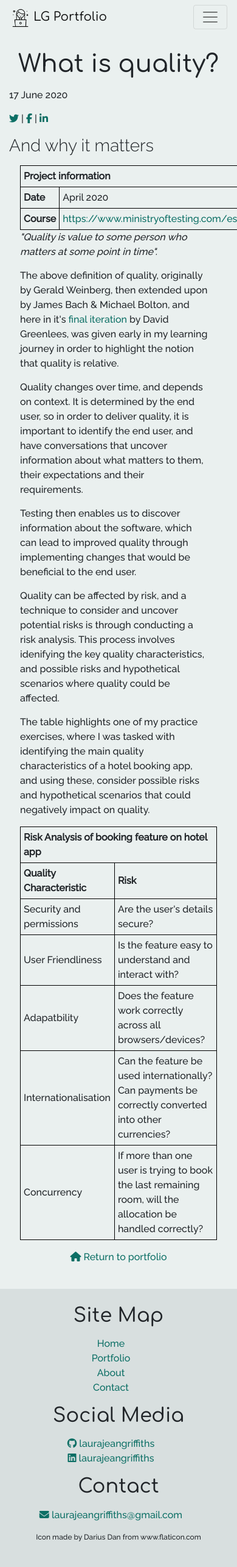
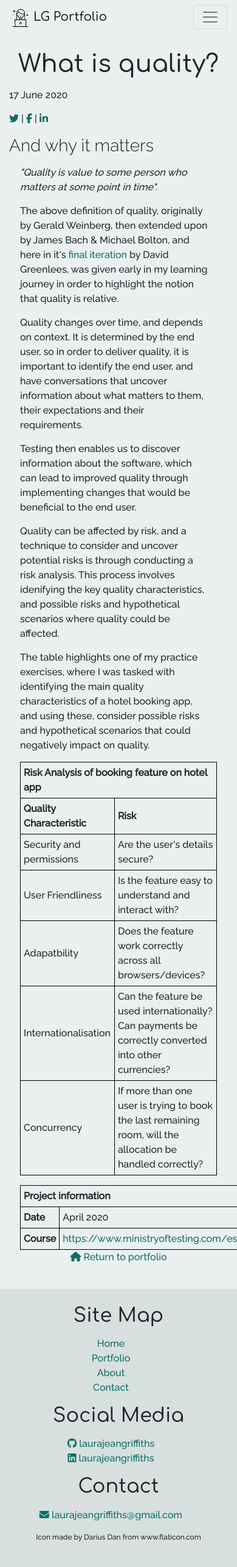
Before and after one commit to laurajeangriffiths/laurajeangriffiths.github.io, a Jekyll site: the page built from _posts/2020-06-17-what-is-quality.html, in a window 390 px wide. Shown: the whole page at 61% size. Built offline with Jekyll 4.4.1, drawn with Linux system fonts in a browser that asks for light colours; nearby versions of some CDN libraries.

Commit message:
Update responsive.css

```diff
--- a/assets/responsive.css
+++ b/assets/responsive.css
@@ -35,7 +35,8 @@
   }
 
   .project-info2 {
-    max-width: 100%;
+    order: 3;
+    max-width: 90%;
     margin-left: auto;
     margin-right: auto;
   }
```
